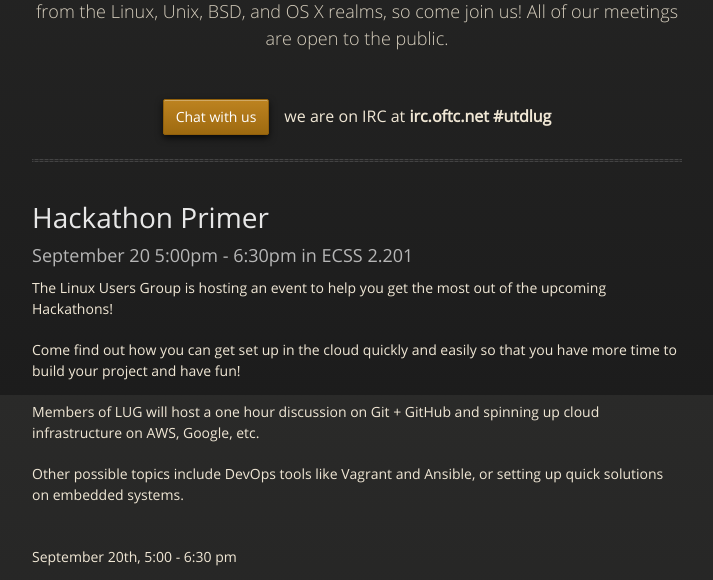
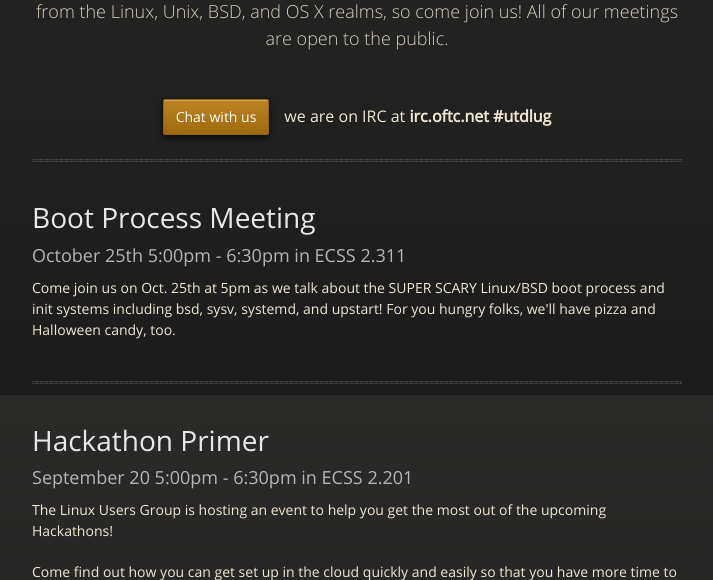
Before and after one commit to utdlug/lug-site, a Node project: template views/index.jade in a window 1280 px wide. Shown: the part 405-985 px from the top of the page, without its empty margins (283-996 px from the left). Run offline with Node 20 templates, Linux system fonts and the light colour scheme; the template is opened without the code that fills it, so the values that code supplies are empty.

Commit message:
Add Boot Process Meeting

```diff
--- a/views/index.jade
+++ b/views/index.jade
@@ -1,6 +1,13 @@
 extends layout
 
 block content
+    h1 Boot Process Meeting
+    h3 October 25th 5:00pm - 6:30pm in ECSS 2.311
+    p Come join us on Oct. 25th at 5pm as we talk about the SUPER SCARY Linux/BSD boot process and init systems including bsd, sysv, systemd, and upstart!
+      | For you hungry folks, we'll have pizza and Halloween candy, too.
+    br
+    hr
+    br
     h1 Hackathon Primer
     h3 September 20 5:00pm - 6:30pm in ECSS 2.201
     p The Linux Users Group is hosting an event to help you get the most out of the upcoming Hackathons!
```
